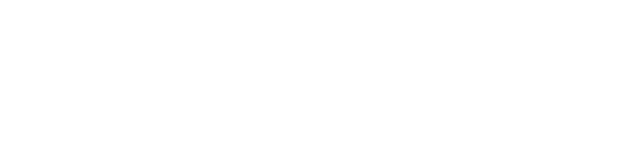
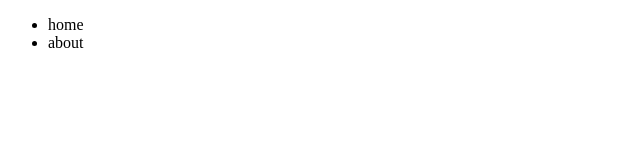
Before and after one commit to 2001Navneet/quizapp, a plain HTML site: page index.html in a window 1280 px wide. Shown: the full height of the page, 0-640 px from the left. Drawn offline with Linux system fonts and the light colour scheme.

Commit message:
added the navigation bar in the code

```diff
--- a/index.html
+++ b/index.html
@@ -5,5 +5,14 @@
     <meta name="viewport" content="width=device-width, initial-scale=1.0" />
     <title>Document</title>
   </head>
-  <body></body>
+  <body>
+    <div>
+      <nav>
+        <ul>
+          <li>home</li>
+          <li>about</li>
+        </ul>
+      </nav>
+    </div>
+  </body>
 </html>
```
